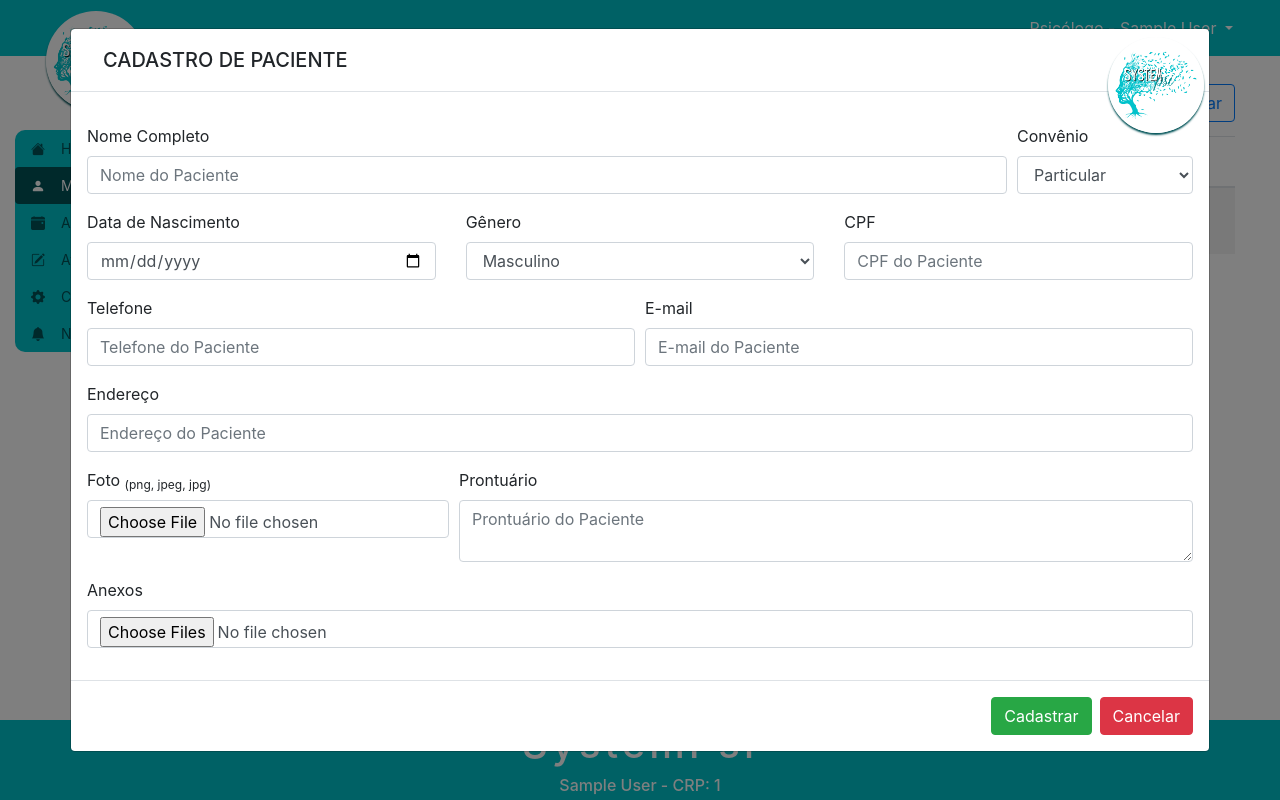
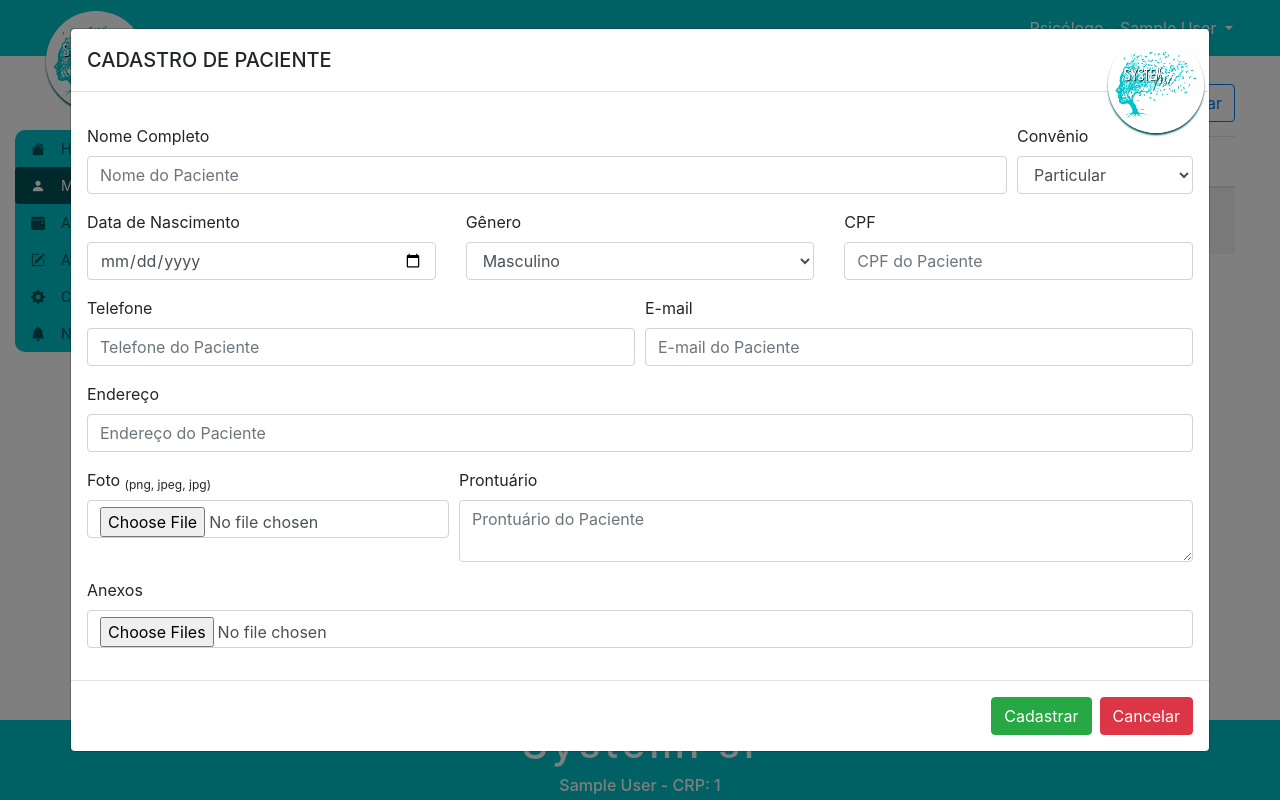
Before and after one commit to lufiabani23/MCT2, a PHP site: page /painel-adm/index.php?acao=pacientes&id=107 in a window 1280 px wide, after a click that opens the changed part. Run offline with PHP 8.4, Linux system fonts and the light colour scheme; the visitor is signed in with stand-in values (Sample User, id 1); data comes from the database, SQL or seed files in the repository; data that the repository does not hold is empty; some libraries are stand-ins or nearby versions.

Commit message:
Realinhamento do titulo das modais: Novo Paciente e Novo Agendamento

```diff
--- a/painel-adm/agenda.php
+++ b/painel-adm/agenda.php
@@ -46,7 +46,7 @@ if (isset($_POST['btnNovoAgendamento'])) {
   <div class="modal-dialog modal-lg" role="document">
     <div class="modal-content">
       <div class="modal-header">
-        <h5 class="modal-title ml-3" id="modalNovoAgendamento">AGENDAMENTO</h5>
+        <h5 class="modal-title" id="modalNovoAgendamento">AGENDAMENTO</h5>
         <div class="col-lg-1 mr-lg-2 d-none d-lg-block"><img class="logo-lateral" src="../img/logosistemapsico.png"></div>
         </button>
       </div>
--- a/painel-adm/pacientes.php
+++ b/painel-adm/pacientes.php
@@ -32,7 +32,7 @@ if (isset($_GET['btnBuscarPacientes']) and $_GET['txtBuscarPacientes'] != "") {
   <div class="modal-dialog modal-xl" role="document">
     <div class="modal-content">
       <div class="modal-header">
-        <h5 class="modal-title ml-3" id="modalNovoPaciente">CADASTRO DE PACIENTE</h5>
+        <h5 class="modal-title" id="modalNovoPaciente">CADASTRO DE PACIENTE</h5>
         <div class="col-lg-1 mr-lg-2 d-none d-lg-block"><img class="logo-lateral" src="../img/logosistemapsico.png"></div>
         </button>
       </div>
```
